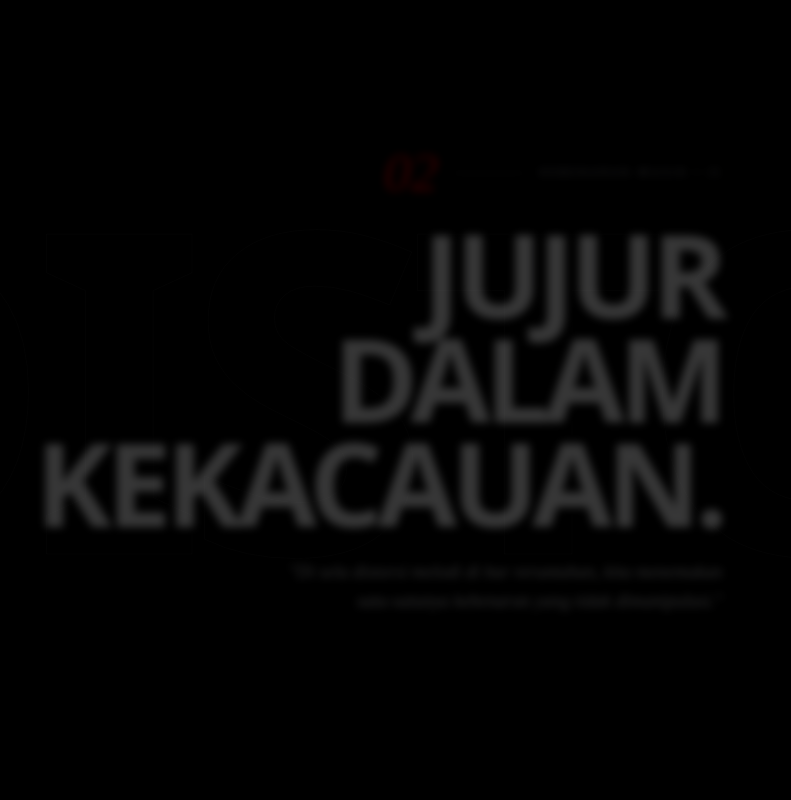
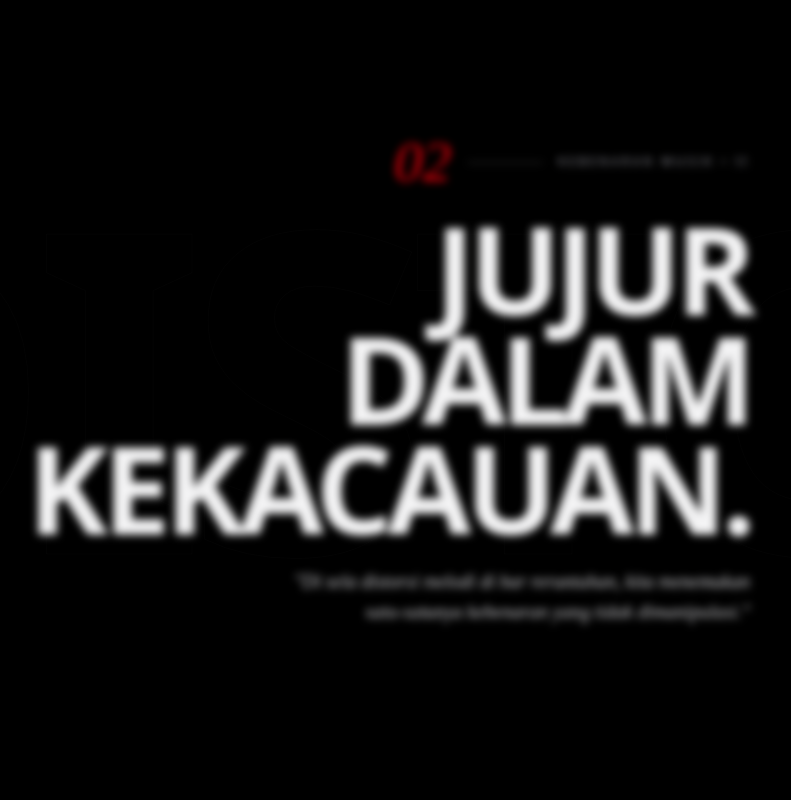
Before and after one commit to budapesservices-dotcom/budapes, a Next.js app: page / in a window 1280 px wide. Shown: the part 2380-3180 px from the top of the page, without its empty margins (157-948 px from the left). Built offline with nearby package versions, Linux system fonts and the light colour scheme; a web font is replaced by a local one.

Commit message:
penyesuaian welcome page

```diff
--- a/src/app/page.tsx
+++ b/src/app/page.tsx
@@ -219,25 +219,31 @@ const Section = ({ data, index }: any) => {
   const isLeft = index % 2 === 0;
   const xInput = isLeft ? ["-50%", "0%", "50%"] : ["50%", "0%", "-50%"];
   const x = useTransform(scrollYProgress, [0, 0.5, 1], xInput);
+
   const opacity = useTransform(
     scrollYProgress,
-    [0, 0.2, 0.5, 0.8, 1],
-    [0, 0, 1, 0, 0],
+    [0, 0.15, 0.5, 0.85, 1],
+    [0, 1, 1, 1, 0],
   );
+
   const blurVal = useTransform(
     scrollYProgress,
     [0, 0.5, 1],
     ["10px", "0px", "10px"],
   );
   const filter = useTransform(blurVal, (v) => `blur(${v})`);
-  const scale = useTransform(scrollYProgress, [0, 0.5, 1], [0.8, 1, 0.8]);
+
+  // --- HANYA GUNAKAN SATU DEKLARASI SCALE DI BAWAH INI ---
+  const scale = useTransform(scrollYProgress, [0, 0.5, 1], [0.9, 1, 0.9]);
+  // ------------------------------------------------------
+
   const bgXInput = isLeft ? ["20%", "-20%"] : ["-20%", "20%"];
   const bgX = useTransform(scrollYProgress, [0, 1], bgXInput);
 
   return (
     <section
       ref={ref}
-      className={`relative h-[150vh] flex items-center justify-center overflow-hidden ${data.bg}`}
+      className={`relative h-[110vh] md:h-[150vh] flex items-center justify-center overflow-hidden ${data.bg}`}
     >
       <motion.div
         style={{ x: bgX, opacity: 0.15 }}
```
